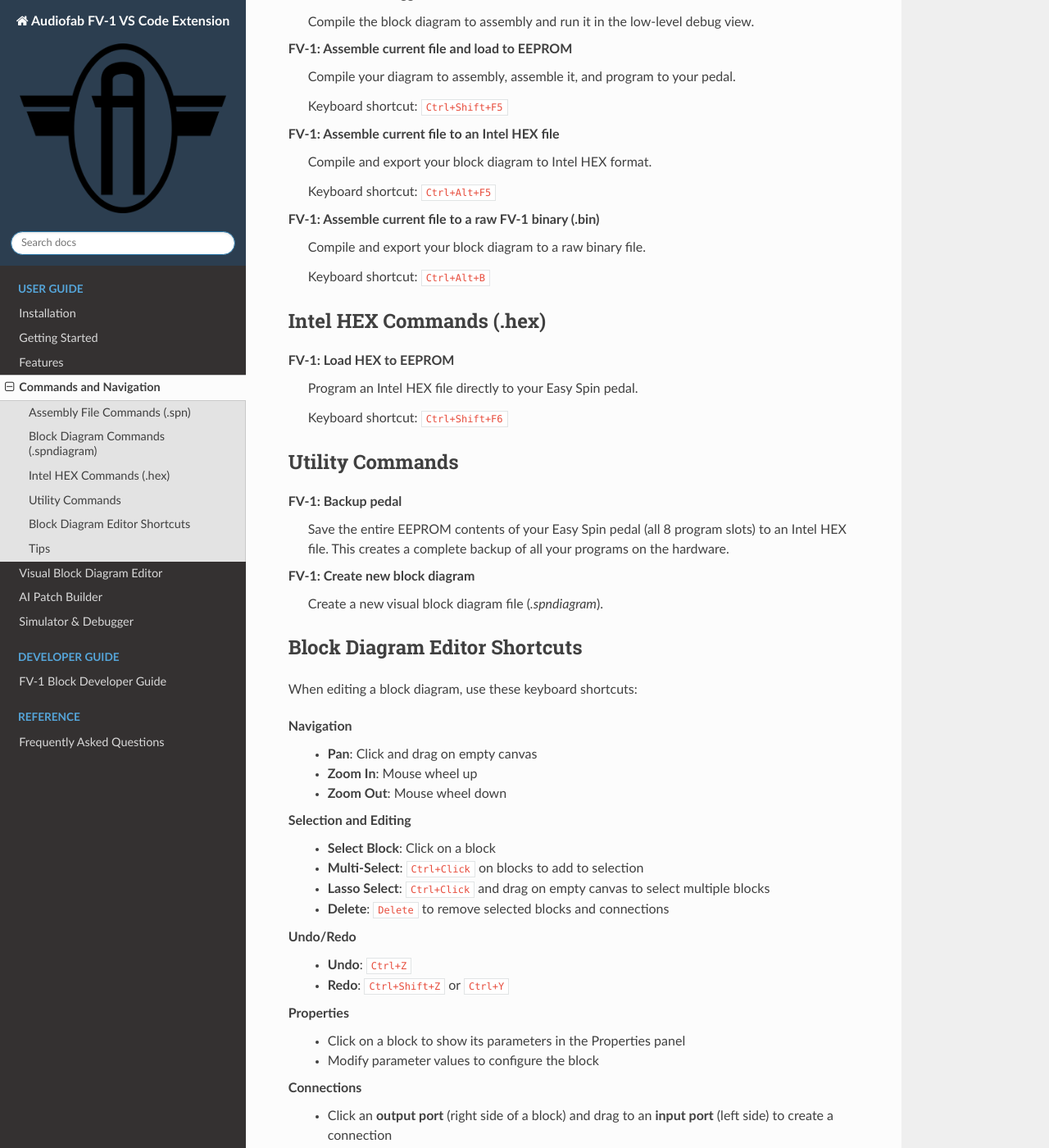
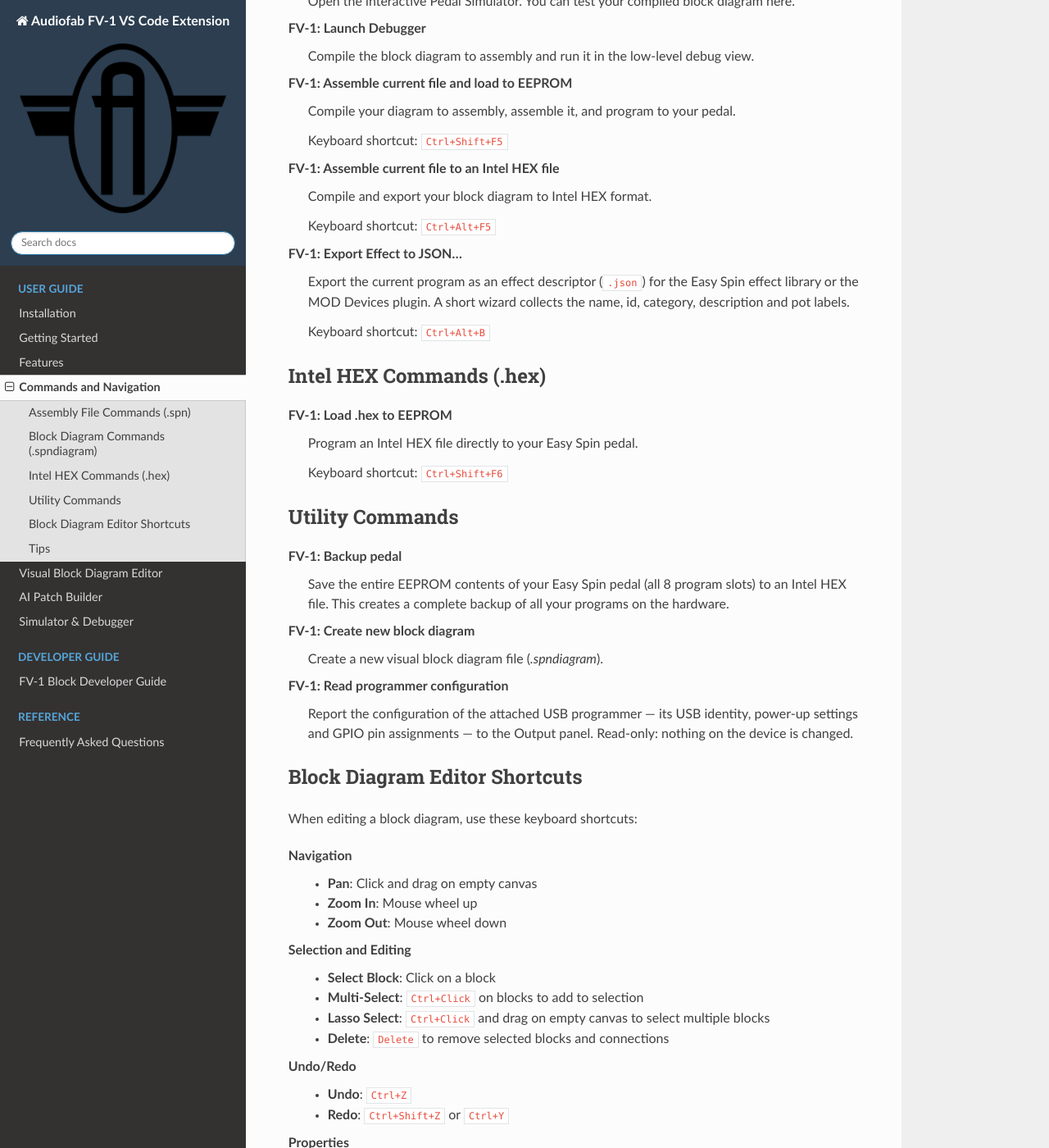
Before and after one commit to audiofab/fv1-vscode, a Sphinx documentation site: the page built from docs/source/commands.rst, in a window 1280 px wide and 1400 px high, scrolled down 1132 px. Shown: the whole window at 82% size. Built offline with Sphinx 7.4.7 and the Read the Docs theme 3.1.0, drawn with Linux system fonts in a browser that asks for light colours; some of the changed text lies outside the part shown.

Commit message:
Update docs

```diff
--- a/docs/source/commands.rst
+++ b/docs/source/commands.rst
@@ -8,6 +8,11 @@
 
 **FV-1: Open Pedal Simulator**
    Open the interactive Pedal Simulator and visual bank editor. From here you can test your code using the interactive 3D pedal UI, as well as manage all 8 program slots on your Easy Spin pedal.
+
+   The pedal graphic also carries read and write buttons beside the programming jack:
+   write the current bank to the pedal, or read the pedal's programs back into a bank
+   (each recovered program is disassembled to a ``.spn`` file). The bank toolbar adds
+   **Export .hex…**, which saves the whole bank as a multi-segment Intel HEX file.
 
 **FV-1: Launch Debugger**
    Compile your assembly and run it in the low-level debug view. Full source-level debugging, oscilloscope, and delay memory visualization are available.
@@ -27,9 +32,6 @@
    Export your compiled assembly to Intel HEX format for backup or use with other programmers.
 
    Keyboard shortcut: ``Ctrl+Alt+F5``
-
-**FV-1: Assemble current file to a raw FV-1 binary (.bin)**
-   Compile your assembly and export it directly to a raw binary file.
 
 Block Diagram Commands (.spndiagram)
 -------------------------------------
@@ -53,15 +55,17 @@
 
    Keyboard shortcut: ``Ctrl+Alt+F5``
 
-**FV-1: Assemble current file to a raw FV-1 binary (.bin)**
-   Compile and export your block diagram to a raw binary file.
+**FV-1: Export Effect to JSON…**
+   Export the current program as an effect descriptor (``.json``) for the Easy Spin
+   effect library or the MOD Devices plugin. A short wizard collects the name, id,
+   category, description and pot labels.
 
    Keyboard shortcut: ``Ctrl+Alt+B``
 
 Intel HEX Commands (.hex)
 --------------------------
 
-**FV-1: Load HEX to EEPROM**
+**FV-1: Load .hex to EEPROM**
    Program an Intel HEX file directly to your Easy Spin pedal.
 
    Keyboard shortcut: ``Ctrl+Shift+F6``
@@ -76,6 +80,11 @@
 
 **FV-1: Create new block diagram**
    Create a new visual block diagram file (`.spndiagram`).
+
+**FV-1: Read programmer configuration**
+   Report the configuration of the attached USB programmer — its USB identity,
+   power-up settings and GPIO pin assignments — to the Output panel. Read-only:
+   nothing on the device is changed.
 
 
 Block Diagram Editor Shortcuts
```
Also changed, not shown: CHANGELOG.md (+3 -0 lines), CLAUDE.md (+10 -11 lines), docs/source/features.rst (+13 -2 lines), 1 other file.
